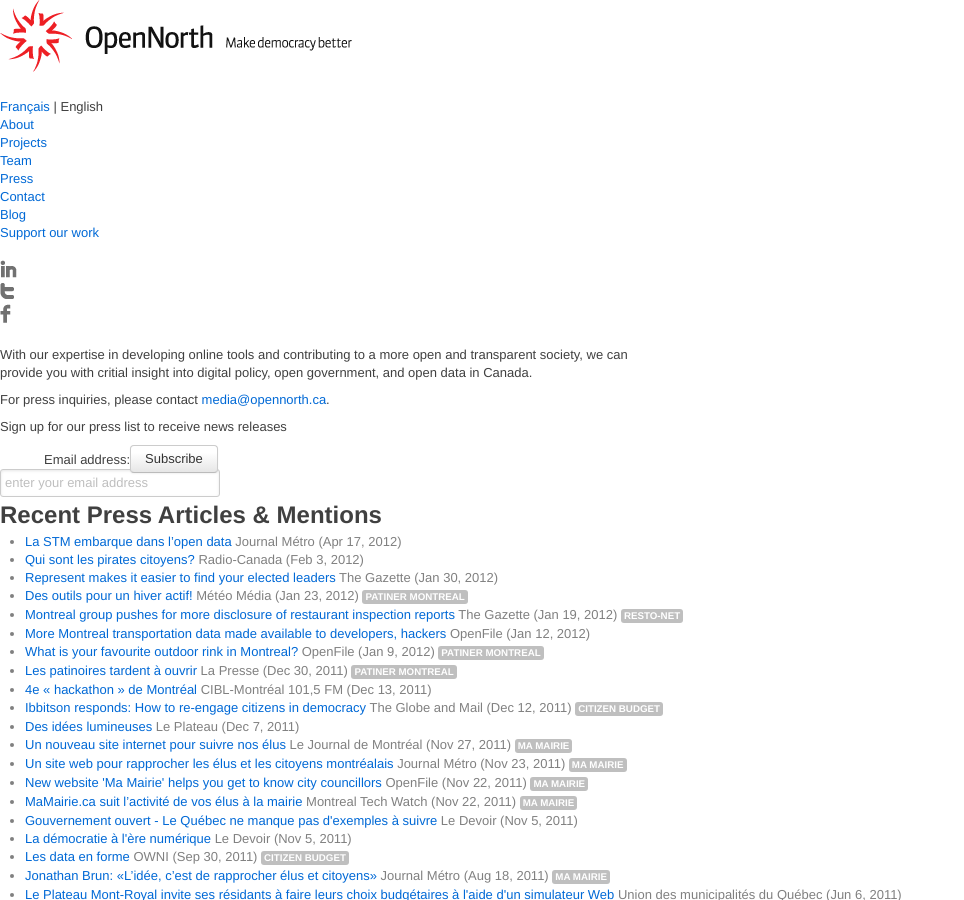
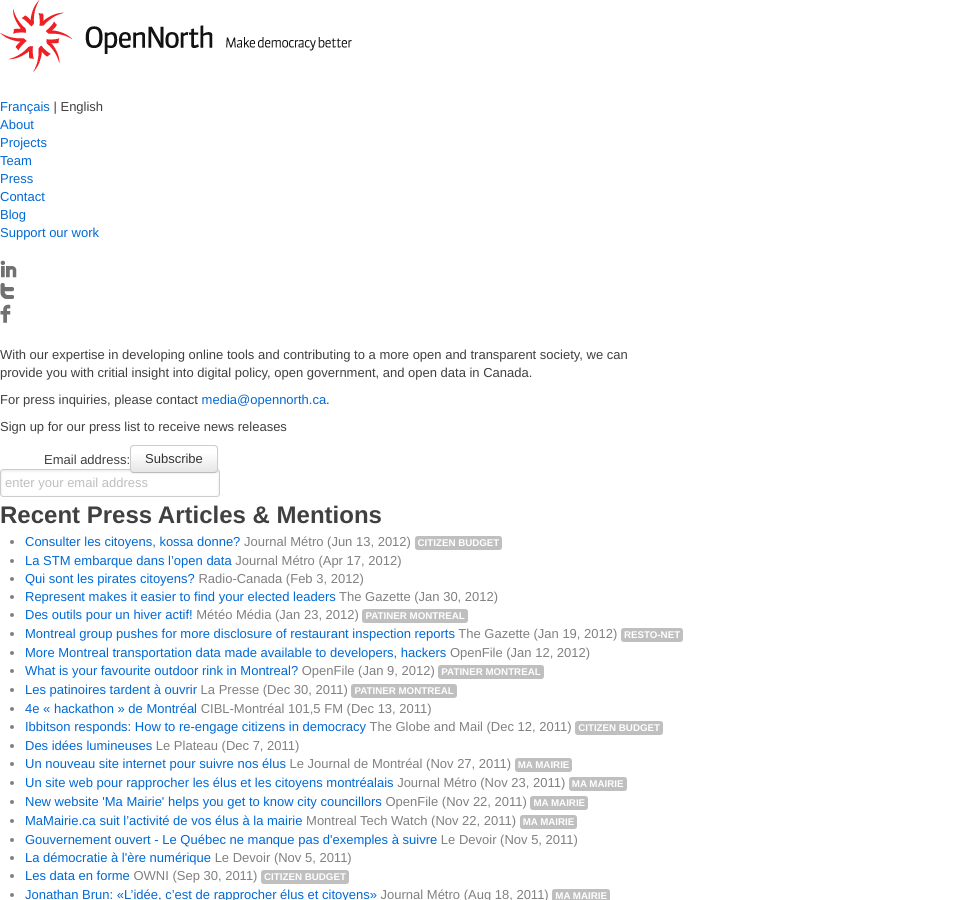
Before and after one commit to opennorth/wiki, a Jekyll site: the page built from en/press.html, in a window 1280 px wide and 900 px high. Shown: the whole window, without its empty margins (0-964 px from the left). Built offline with Jekyll 4.4.1, drawn with Linux system fonts in a browser that asks for light colours; Markdown is read by kramdown in place of the engine named in the settings.

Commit message:
add press mention

```diff
--- a/en/press.html
+++ b/en/press.html
@@ -25,7 +25,8 @@
           <h2>Recent Press Articles &amp; Mentions</h2>
 
           <ul>
-            {% comment %}<li><a href="http://sunlightfoundation.com/blog/2012/04/20/guess-whos-coming-to-tcamp12-the-michael-mulley-edition/">Guess Who's Coming to TCamp12: The Michael Mulley Edition</a> Sunlight Foundation (Apr 20, 2012)</li>{% endcomment %}
+            <li><a href="http://journalmetro.com/actualites/montreal/107700/consulter-les-citoyens-kossa-donne/">Consulter les citoyens, kossa donne?</a> Journal Métro (Jun 13, 2012) <span class="label citizenbudget">Citizen Budget</span></li>
+{% comment %}<li><a href="http://sunlightfoundation.com/blog/2012/04/20/guess-whos-coming-to-tcamp12-the-michael-mulley-edition/">Guess Who's Coming to TCamp12: The Michael Mulley Edition</a> Sunlight Foundation (Apr 20, 2012)</li>{% endcomment %}
             <li><a href="http://journalmetro.com/actualites/montreal/58483/la-stm-embarque-dans-lopen-data/">La STM embarque dans l’open data</a> Journal Métro (Apr 17, 2012)</li>
 {% comment %}<li><a href="Activists organize to demand more raw data from government">http://www.montrealgazette.com/technology/Activists+organize+demand+more+data+from+government/6187317/story.html</a> Montreal Gazette (Feb 22, 2012)</li>{% endcomment %}
 {% comment %}<li><a href="http://nextmontreal.com/michael-mulley/">Get to Know: Michael Mulley – Software Developer, Open Data Hacker and Political Enthusiast</a> NextMontreal (Feb 13, 2012)</li>{% endcomment %}
--- a/fr/media.html
+++ b/fr/media.html
@@ -25,6 +25,7 @@
           <h2>Articles de presse récents</h2>
 
           <ul>
+            <li><a href="http://journalmetro.com/actualites/montreal/107700/consulter-les-citoyens-kossa-donne/">Consulter les citoyens, kossa donne?</a> Journal Métro (13 juin 2012) <span class="label citizenbudget">Budget Citoyen</span></li>
 {% comment %}<li><a href="http://sunlightfoundation.com/blog/2012/04/20/guess-whos-coming-to-tcamp12-the-michael-mulley-edition/">Guess Who's Coming to TCamp12: The Michael Mulley Edition</a> Sunlight Foundation (20 avr. 2012)</li>{% endcomment %}
             <li><a href="http://journalmetro.com/actualites/montreal/58483/la-stm-embarque-dans-lopen-data/">La STM embarque dans l’open data</a> Journal Métro (17 avr. 2012)</li>
             <li><a href="http://www.radio-canada.ca/emissions/lapres-midi_porte_conseil/2011-2012/chronique.asp?idChronique=199456">Qui sont les pirates citoyens?</a> Radio-Canada (3 fév. 2012)</li>
```
